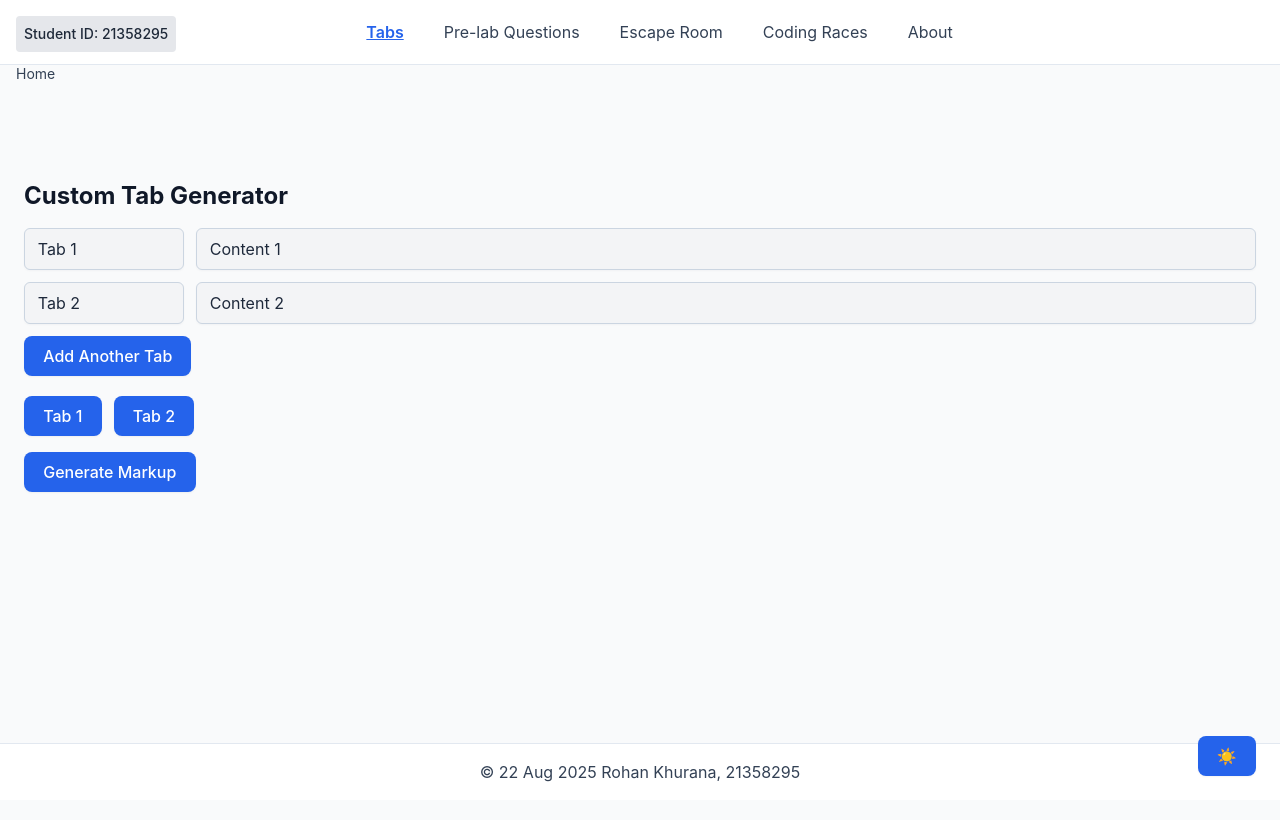
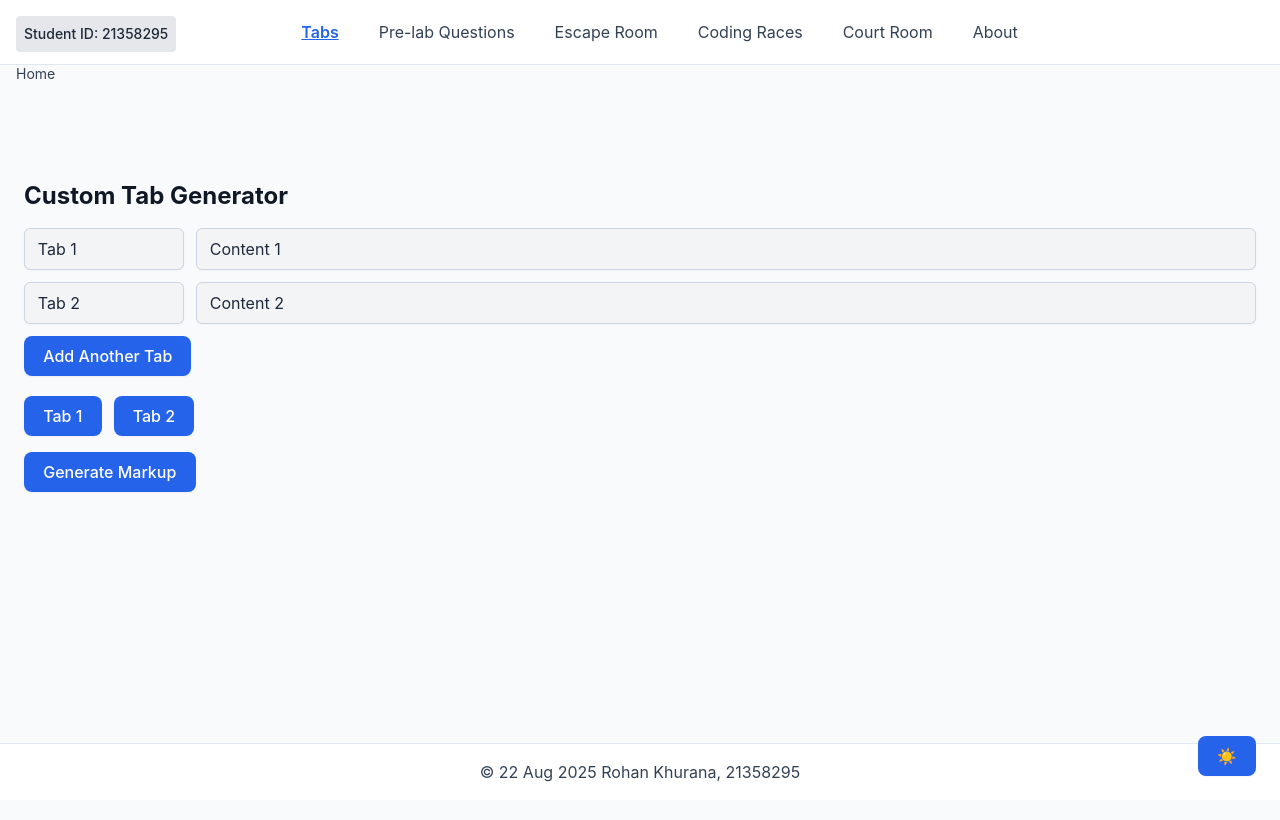
Before and after one commit to innovatewithkishlay/tab-code-generator, a Next.js app: page / in a window 1280 px wide. Shown: the top 820 px of the page. Built offline with nearby package versions, Linux system fonts and the light colour scheme.

Commit message:
Add court room for navigation links in Header component

```diff
--- a/src/components/Header.tsx
+++ b/src/components/Header.tsx
@@ -7,6 +7,7 @@ const NAV_ITEMS = [
   { label: "Pre-lab Questions", path: "/pre-lab" },
   { label: "Escape Room", path: "/escape-room" },
   { label: "Coding Races", path: "/coding-races" },
+  { label: "Court Room", path: "/CourtRoom" },
   { label: "About", path: "/about" },
 ];
 
```
